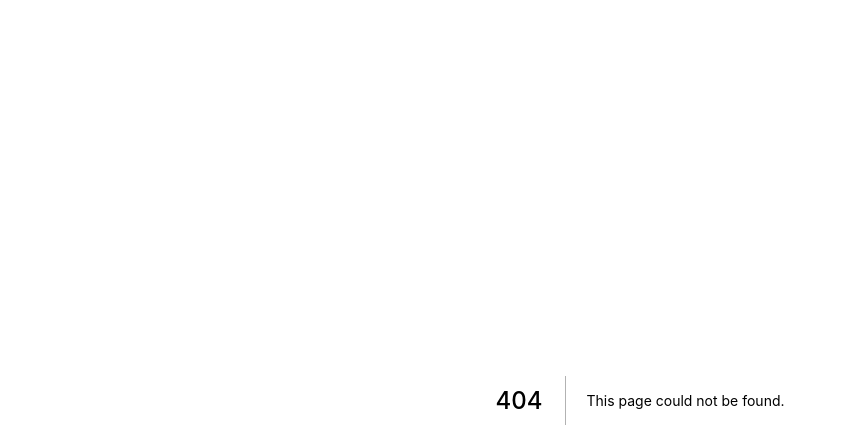
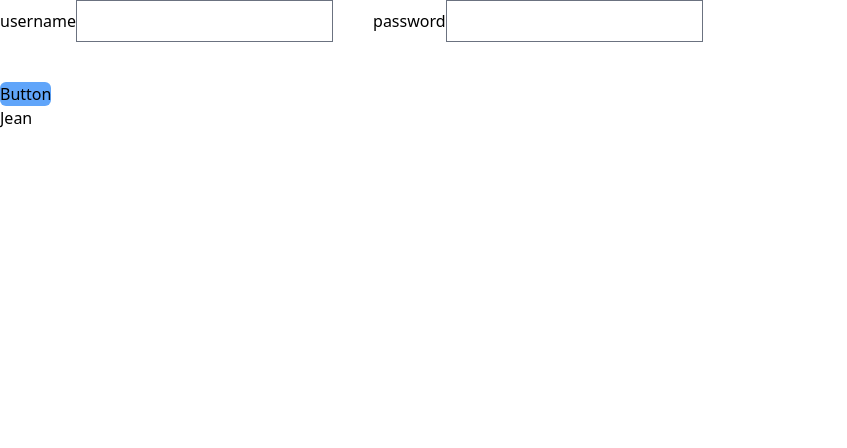
Before and after one commit to gr3g0ry552/ece-webtech-grouzelle-monsoro, a Next.js app in the folder app/: page /login-native in a window 1280 px wide. Before the commit this address had no page. Shown: the top 448 px of the page, without its empty margins (0-847 px from the left). Built offline with nearby package versions, Linux system fonts and the light colour scheme; what tailwindcss-font-inter would draw is missing.

Commit message:
feat: added login page and counter with button

```diff
--- a/app/components/Footer.js
+++ b/app/components/Footer.js
@@ -1,6 +1,3 @@
-
-
-
 export default function Header() {
   return (
     <footer class="place-content-center absolute inset-x-0 bottom-0">
--- a/app/components/Header.js
+++ b/app/components/Header.js
@@ -35,6 +35,7 @@ export default function Header() {
             </Link>
           </div>
 
+
       </div>
     </header>
   )
--- /dev/null
+++ b/app/pages/login-native.jsx
@@ -0,0 +1,33 @@
+import { userAgent } from "next/server";
+import { createContext, useState } from "react";
+
+export default function LogFunc() {
+  const [user, setUser] = useState("Jean");
+
+  //   export default function handleState() {
+
+  //   }
+
+  return (
+    <>
+      <form class="flex space-x-10 text-center">
+        <label>
+          <span>username</span>
+          <input type="text" name="username" />
+        </label>
+        <label>
+          <span>password</span>
+          <input type="text" name="password" />
+        </label>
+      </form>
+      <p class="static h-10"></p>
+      <button
+        onClick={() => setUser("username")}
+        class="bg-blue-400 rounded-md"
+      >
+        Button
+      </button>
+      <p>{user}</p>
+    </>
+  );
+}
--- /dev/null
+++ b/app/pages/use-state.jsx
@@ -0,0 +1,20 @@
+import { useState } from "react";
+
+export default function Test() {
+  const [name, setName] = useState("Jean");
+  const [count, setCount] = useState(0);
+
+  return (
+    <div>
+      <p class="text-xl">A CONTINER ..</p>
+      <h1 class="">Bienvenue {name} </h1>
+      <button
+        onClick={() => setCount(count + 1)}
+        class="bg-blue-400 rounded-md"
+      >
+        Click here to increment
+      </button>
+      <p>{count}</p>
+    </div>
+  );
+}
```
